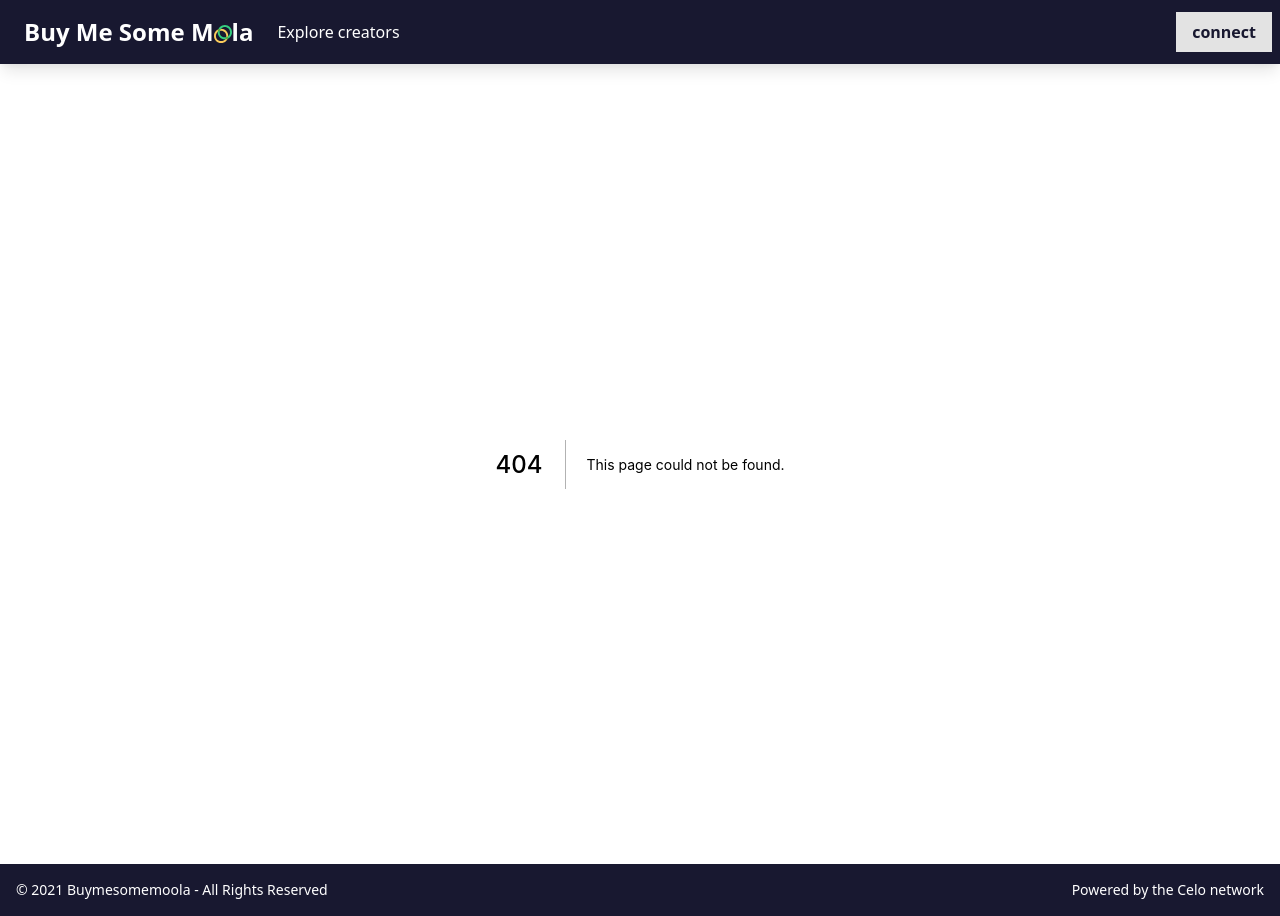
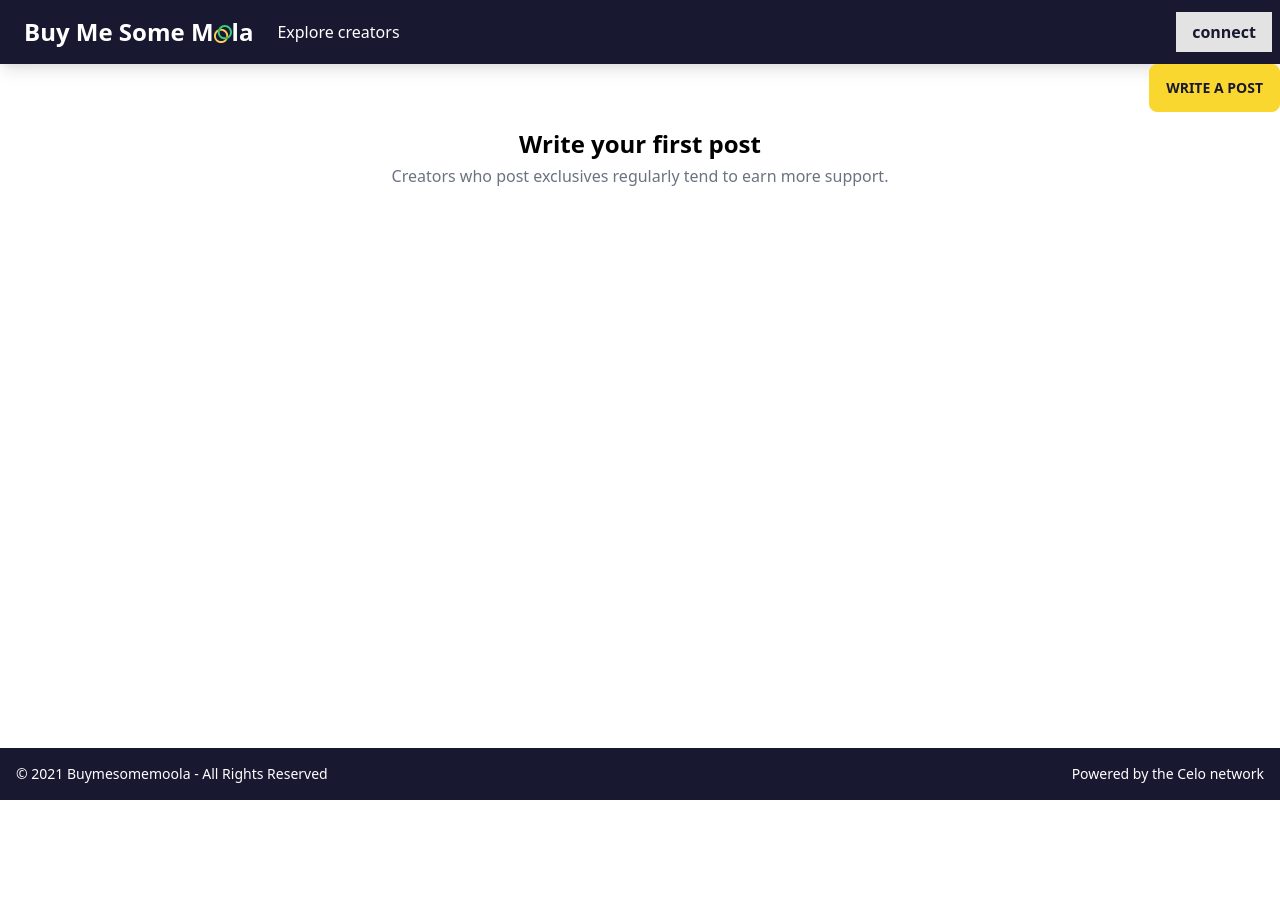
Before and after one commit to hussamkhatib/buymesomemoola, a Next.js app: page /posts/new in a window 1280 px wide. Before the commit this address had no page. After the commit the page ends 800 px from the top, so only its background shows below. Built offline with nearby package versions, Linux system fonts and the light colour scheme.

Commit message:
feat: add post and new post page

```diff
--- a/pages/_app.jsx
+++ b/pages/_app.jsx
@@ -1,29 +1,28 @@
 /* eslint-disable react/prop-types */
 /* eslint-disable react/jsx-props-no-spreading */
-import { useRouter } from 'next/router'
+import { useRouter } from 'next/router';
 
 import React from 'react';
 import '../styles/global.css';
 import Layout from '../src/components/Layout';
-import UserLayout from '../src/components/private/UserLayout'
+import UserLayout from '../src/components/private/UserLayout';
 
 function MyApp({ Component, pageProps }) {
-  const router = useRouter()
+  const router = useRouter();
 
-  const privateRoutes = ['/dashboard','/support','/me']
-  if(privateRoutes.includes(router.pathname)){
+  const privateRoutes = ['/dashboard', '/posts', '/me'];
+  if (privateRoutes.includes(router.pathname)) {
     return (
       <UserLayout>
         <Component {...pageProps} />
       </UserLayout>
-    )
-  }
-    return (
-      <Layout>
-        <Component {...pageProps} />
-      </Layout>
     );
   }
-
+  return (
+    <Layout>
+      <Component {...pageProps} />
+    </Layout>
+  );
+}
 
 export default MyApp;
--- /dev/null
+++ b/pages/posts/index.jsx
@@ -0,0 +1,6 @@
+import React from 'react';
+import Posts from '../../src/components/posts/Posts';
+
+export default function PostsPage() {
+  return <Posts />;
+}
--- /dev/null
+++ b/pages/posts/new.jsx
@@ -0,0 +1,6 @@
+import React from 'react';
+import Posts from '../../src/components/posts/Posts';
+
+export default function NewPostsPage() {
+  return <Posts />;
+}
--- /dev/null
+++ b/src/components/posts/NoPosts.jsx
@@ -0,0 +1,14 @@
+import React from 'react';
+
+function NoPosts() {
+  return (
+    <div className="py-4 flex flex-col items-center">
+      <p className="font-semibold text-2xl pb-1">Write your first post</p>
+      <p className="text-gray-500">
+        Creators who post exclusives regularly tend to earn more support.
+      </p>
+    </div>
+  );
+}
+
+export default NoPosts;
--- /dev/null
+++ b/src/components/posts/Posts.jsx
@@ -0,0 +1,20 @@
+/* eslint-disable jsx-a11y/anchor-is-valid */
+import React from 'react';
+import Link from 'next/link';
+import NoPosts from './NoPosts';
+
+function Posts() {
+  return (
+    <div>
+      <div className="block flex justify-end">
+        <Link href="/posts/new">
+          <a className="btn btn-primary">Write a Post</a>
+        </Link>
+      </div>
+
+      <NoPosts />
+    </div>
+  );
+}
+
+export default Posts;
--- a/src/components/private/UserMenu.jsx
+++ b/src/components/private/UserMenu.jsx
@@ -13,6 +13,11 @@ const navBarList = [
     key: 1,
     title: 'My Profile',
     route: '/me',
+  },
+  {
+    key: 2,
+    title: 'My Posts',
+    route: '/posts',
   },
 ];
 
```
